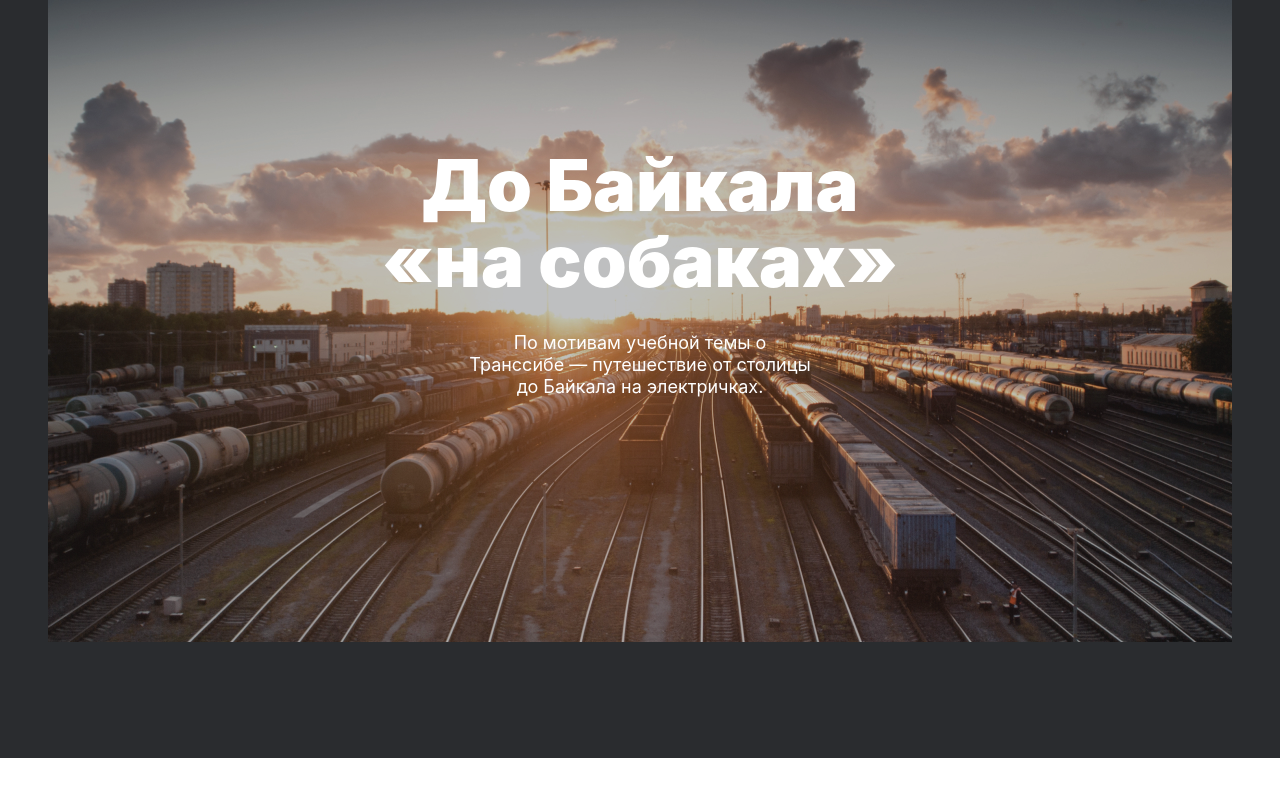
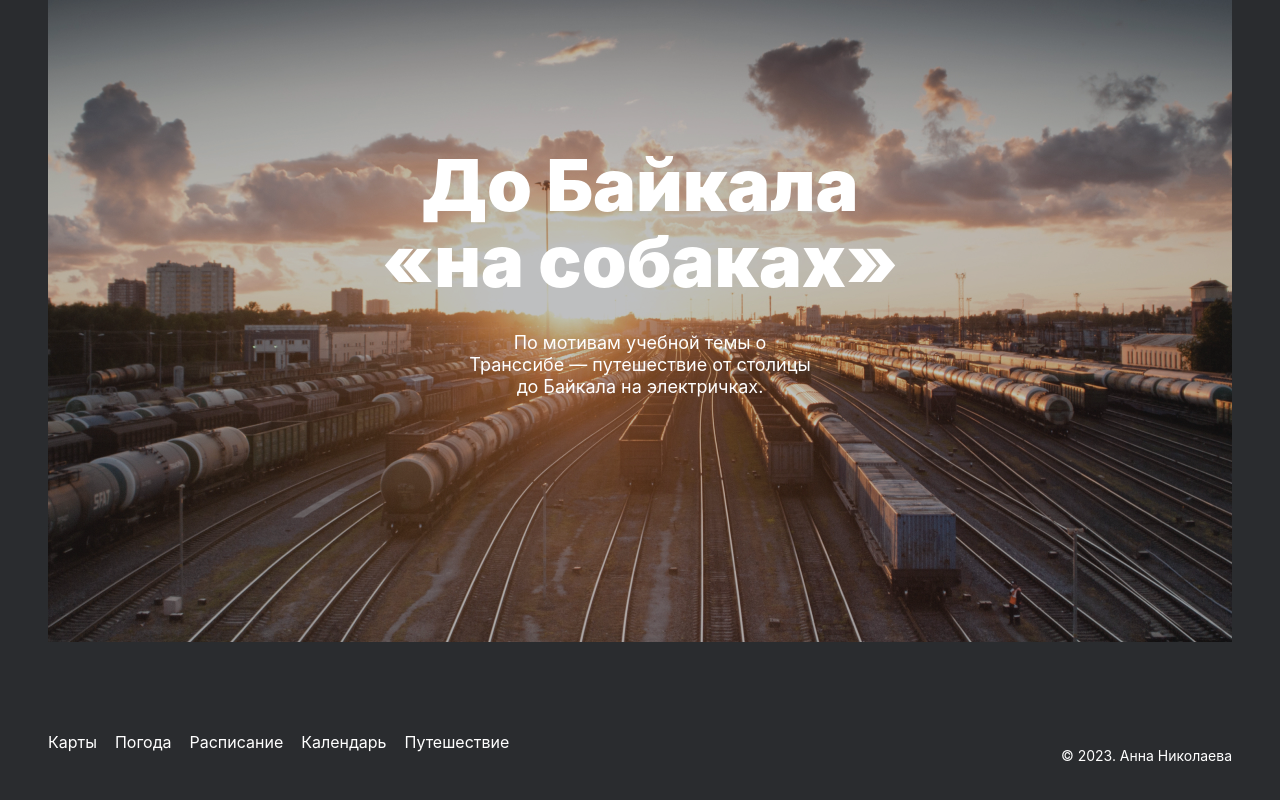
Before and after one commit to AnnaNikolaevaA/russian-travel, a plain HTML site: page index.html in a window 1280 px wide. Shown: the part 6127-6927 px from the top of the page. Before the commit the page ends 6885 px from the top, so only its background shows below. Drawn offline with Linux system fonts and the light colour scheme.

Commit message:
сверстан footer

```diff
--- a/index.css
+++ b/index.css
@@ -211,3 +211,30 @@
     line-height: 1.22;
     z-index: 1;
 }
+
+.footer {
+    max-width: 1184px;
+    margin: 0 auto;
+    display: flex;
+    justify-content: space-between;
+    padding: 0 48px;
+}
+
+.footer__links {
+    display: flex;
+    gap: 18px;
+}
+
+.footer__link {
+    color: #fff;
+    text-decoration: none;
+    font-weight: 400;
+    font-size: 16px;
+    line-height: 1.12;
+}
+
+.footer__copyright {
+    font-weight: 400;
+    font-size: 14px;
+    line-height: 1.14;
+}
--- a/index.html
+++ b/index.html
@@ -115,7 +115,16 @@
                 <p class="cover__text">По мотивам учебной темы о Транссибе — путешествие от столицы до Байкала на электричках.</p>
             </section>
         </main>
-        <footer class="footer"></footer>
+        <footer class="footer">
+            <nav class="footer__links">
+                <a class="footer__link" href="#">Карты</a>
+                <a class="footer__link" href="#">Погода</a>
+                <a class="footer__link" href="#">Расписание</a>
+                <a class="footer__link" href="#">Календарь</a>
+                <a class="footer__link" href="#">Путешествие</a>
+            </nav>
+            <p class="footer__copyright">&copy; 2023. Анна Николаева</p>
+        </footer>
     </div>
 </body>
 </html>
```
